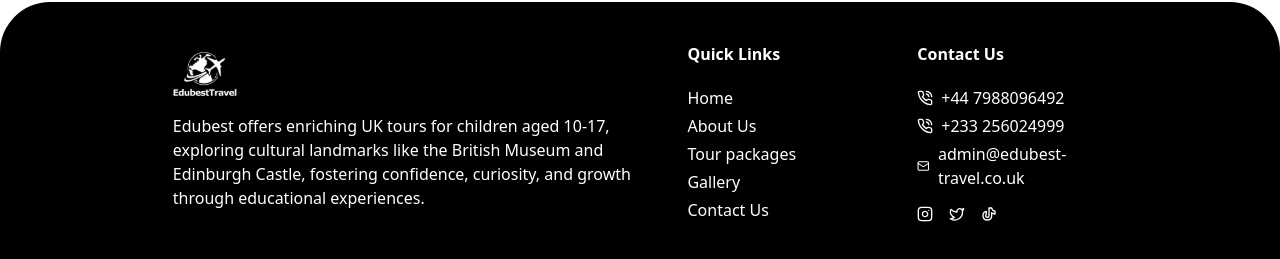
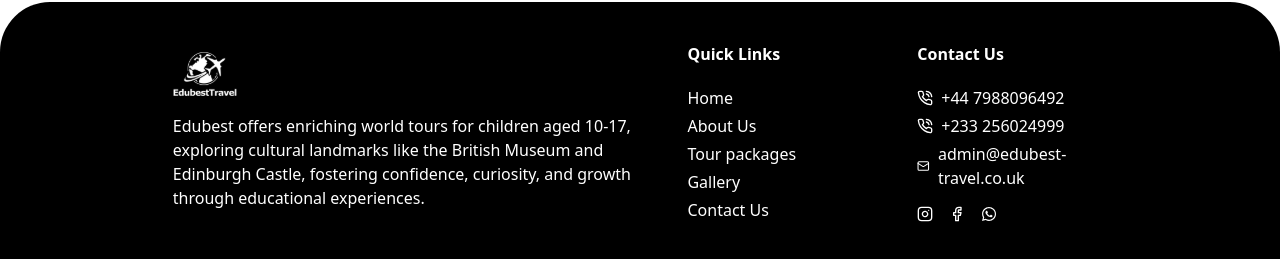
Before and after one commit to Darhin97/edubest-travel, a Next.js app: page /about-us in a window 1280 px wide. Shown: the part 2465-2724 px from the top of the page. Built offline with nearby package versions, Linux system fonts and the light colour scheme.

Commit message:
added socials

```diff
--- a/app/(home)/about-us/page.tsx
+++ b/app/(home)/about-us/page.tsx
@@ -210,7 +210,7 @@ const AboutUsPage = () => {
               understanding and knowledge outside of the curriculum building
               their cultural capital. Growing up in Ghana where sometimes
               children’s confidence could be overshadowed by cultural humility,
-              it is my passion to give children the confidence the yneed to be
+              it is my passion to give children the confidence they need to be
               bold, speak up and share their knowledge
             </p>
           </div>
--- a/components/footer.tsx
+++ b/components/footer.tsx
@@ -3,10 +3,11 @@
 import Image from "next/image";
 import Link from "next/link";
 import { Button } from "@/components/ui/button";
-import { Instagram, Mail, PhoneCall, Twitter } from "lucide-react";
+import { Facebook, Instagram, Mail, PhoneCall } from "lucide-react";
 import { TbBrandTiktok } from "react-icons/tb";
 import { usePathname } from "next/navigation";
 import Magnetic from "@/components/magnetic";
+import { FaWhatsapp } from "react-icons/fa6";
 
 const Footer = () => {
   const pathname = usePathname();
@@ -90,7 +91,7 @@ const Footer = () => {
                   />
                 </div>
                 <p className={"text-white"}>
-                  Edubest offers enriching UK tours for children aged 10-17,
+                  Edubest offers enriching world tours for children aged 10-17,
                   exploring cultural landmarks like the British Museum and
                   Edinburgh Castle, fostering confidence, curiosity, and growth
                   through educational experiences.
@@ -160,34 +161,41 @@ const Footer = () => {
                   </p>
                   <div className={"flex gap-4 mt-4"}>
                     <span>
-                      <Link
-                        href={""}
+                      <a
+                        href={
+                          "https://www.instagram.com/edubestholidays/profilecard/?igsh=cmFxMXR4YzdhdGQy"
+                        }
+                        target={"_blank"}
                         className={
                           'cursor-pointer hover:text-yellow-200 transition "'
                         }
                       >
                         <Instagram className={"size-4 "} />
-                      </Link>
+                      </a>
                     </span>
                     <span>
-                      <Link
-                        href={""}
+                      <a
+                        href={
+                          "https://www.facebook.com/share/pusQzxcCUiS4v7Py/"
+                        }
+                        target={"_blank"}
                         className={
                           'cursor-pointer hover:text-yellow-200 transition "'
                         }
                       >
-                        <Twitter className={"size-4"} />
-                      </Link>
+                        <Facebook className={"size-4"} />
+                      </a>
                     </span>
                     <span>
-                      <Link
-                        href={""}
+                      <a
+                        href={"https://wa.me/233542424957"}
+                        target={"_blank"}
                         className={
                           'cursor-pointer hover:text-yellow-200 transition "'
                         }
                       >
-                        <TbBrandTiktok className={"size-4"} />
-                      </Link>
+                        <FaWhatsapp className={"size-4"} />
+                      </a>
                     </span>
                   </div>
                 </div>
```
